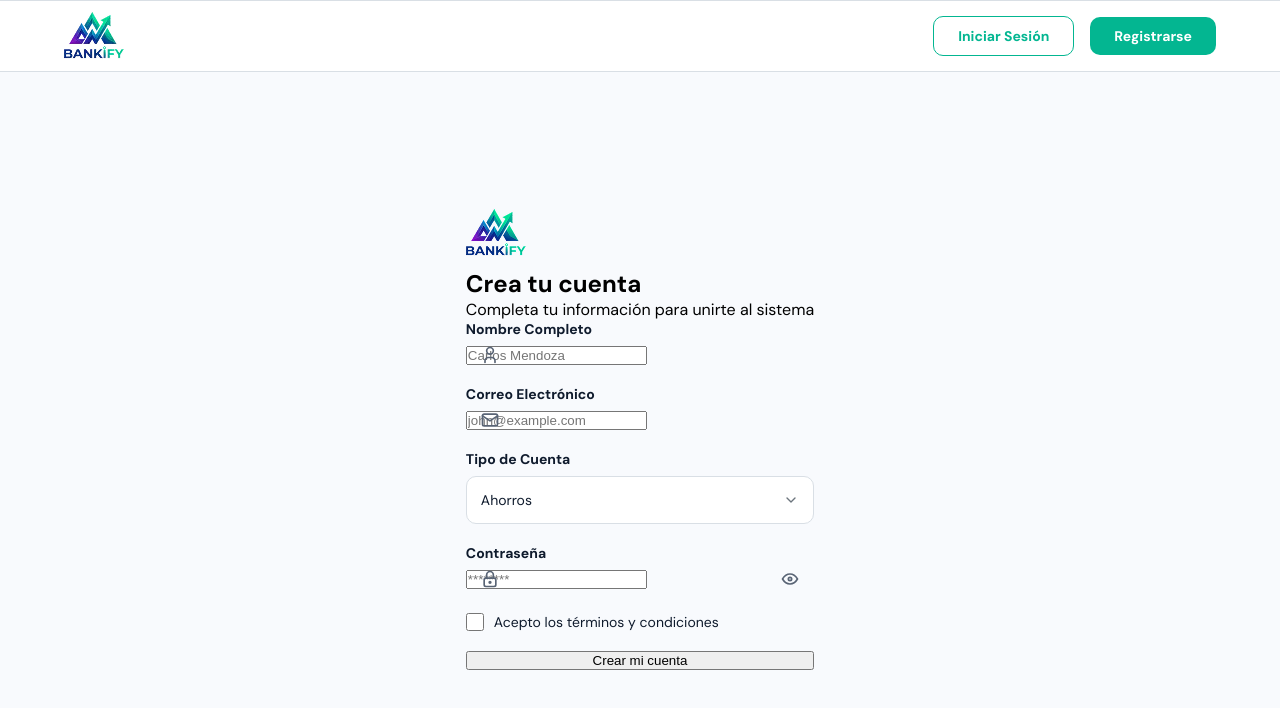
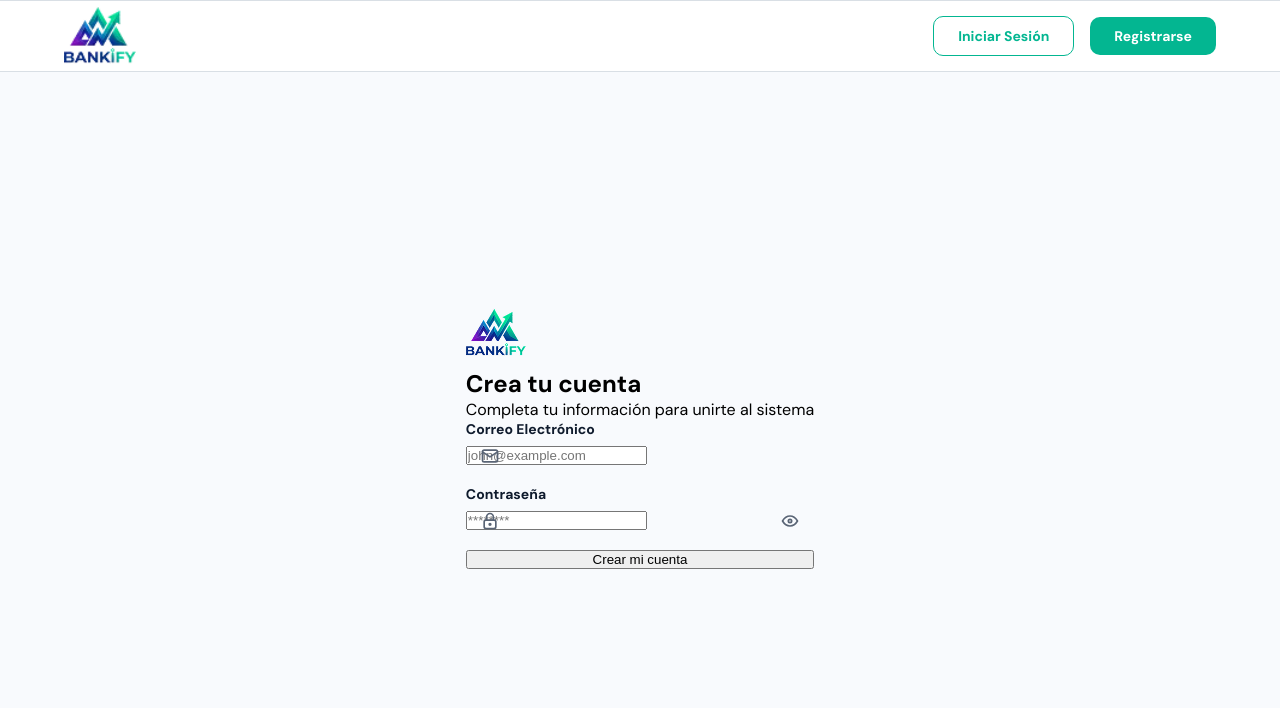
Before and after one commit to ByteProgramming1/bankify-front, a React (Vite) app: page /auth/register in a window 1280 px wide. Shown: the top 708 px of the page. Built offline with nearby package versions, Linux system fonts and the light colour scheme.

Commit message:
fix: se ajustaron los campos de registro, y se hicieron unos cambios de estilos

```diff
--- a/src/assets/css/auth/LoginView.css
+++ b/src/assets/css/auth/LoginView.css
@@ -25,7 +25,7 @@
 }
 
 .login-logo {
-    height: 44px;
+    height: 88px;
     width: auto;
     object-fit: contain;
     margin-bottom: 16px;
--- a/src/assets/css/auth/RegisterView.css
+++ b/src/assets/css/auth/RegisterView.css
@@ -25,7 +25,7 @@
 }
 
 .register-logo {
-    height: 44px;
+    height: 88px;
     width: auto;
     object-fit: contain;
     margin-bottom: 16px;
--- a/src/assets/css/common/NavBar.css
+++ b/src/assets/css/common/NavBar.css
@@ -21,6 +21,7 @@
     justify-content: space-between;
     align-items: center;
     box-sizing: border-box;
+    border-bottom: medium;
 }
 
 .navbar-logo {
@@ -30,7 +31,7 @@
 }
 
 .navbar-logo img {
-    height: 60px;
+    height: 72px;
     width: auto;
     object-fit: contain;
 }
--- a/src/views/auth/RegisterView.tsx
+++ b/src/views/auth/RegisterView.tsx
@@ -12,17 +12,14 @@ import "./../../assets/css/auth/RegisterView.css"
 export const RegisterView: React.FC = () => {
     const navigate = useNavigate();
 
-    const [fullName, setFullName] = useState<string>('');
     const [email, setEmail] = useState<string>('');
-    const [accountType, setAccountType] = useState<string>('Ahorros');
     const [password, setPassword] = useState<string>('');
     const [showPassword, setShowPassword] = useState<boolean>(false);
-    const [acceptTerms, setAcceptTerms] = useState<boolean>(false);
 
     const handleSubmit = (e: React.FormEvent<HTMLFormElement>) => {
         e.preventDefault();
 
-        console.log('Register success:', { fullName, email, accountType, password, acceptTerms });
+        console.log('Register success:', { email, password });
 
         navigate('/app/dashboard');
     };
@@ -35,16 +32,6 @@ export const RegisterView: React.FC = () => {
                     <form className="register-form" onSubmit={handleSubmit}>
 
                         <InputField
-                            label="Nombre Completo"
-                            id="fullName"
-                            placeholder="Carlos Mendoza"
-                            value={fullName}
-                            onChange={(e: React.ChangeEvent<HTMLInputElement>) => setFullName(e.target.value)}
-                            iconLeft={IconUser}
-                            required
-                        />
-
-                        <InputField
                             label="Correo Electrónico"
                             id="email"
                             type="email"
@@ -54,22 +41,6 @@ export const RegisterView: React.FC = () => {
                             iconLeft={IconMail}
                             required
                         />
-
-                        <div className="input-group">
-                            <label htmlFor="accountType">Tipo de Cuenta</label>
-                            <div className="input-wrapper">
-                                <select
-                                    id="accountType"
-                                    className="register-select"
-                                    style={{ paddingLeft: '14px' }}
-                                    value={accountType}
-                                    onChange={(e: React.ChangeEvent<HTMLSelectElement>) => setAccountType(e.target.value)}
-                                >
-                                    <option value="Ahorros">Ahorros</option>
-                                    <option value="Corriente">Corriente</option>
-                                </select>
-                            </div>
-                        </div>
 
                         <InputField
                             label="Contraseña"
@@ -84,17 +55,6 @@ export const RegisterView: React.FC = () => {
                             required
                         />
 
-                        <div className="checkbox-group">
-                            <input
-                                type="checkbox"
-                                id="terms"
-                                checked={acceptTerms}
-                                onChange={(e: React.ChangeEvent<HTMLInputElement>) => setAcceptTerms(e.target.checked)}
-                                required
-                            />
-                            <label htmlFor="terms">Acepto los términos y condiciones</label>
-                        </div>
-
                         <button type="submit" className="bankify-btn-submit">
                             Crear mi cuenta
                         </button>
```
